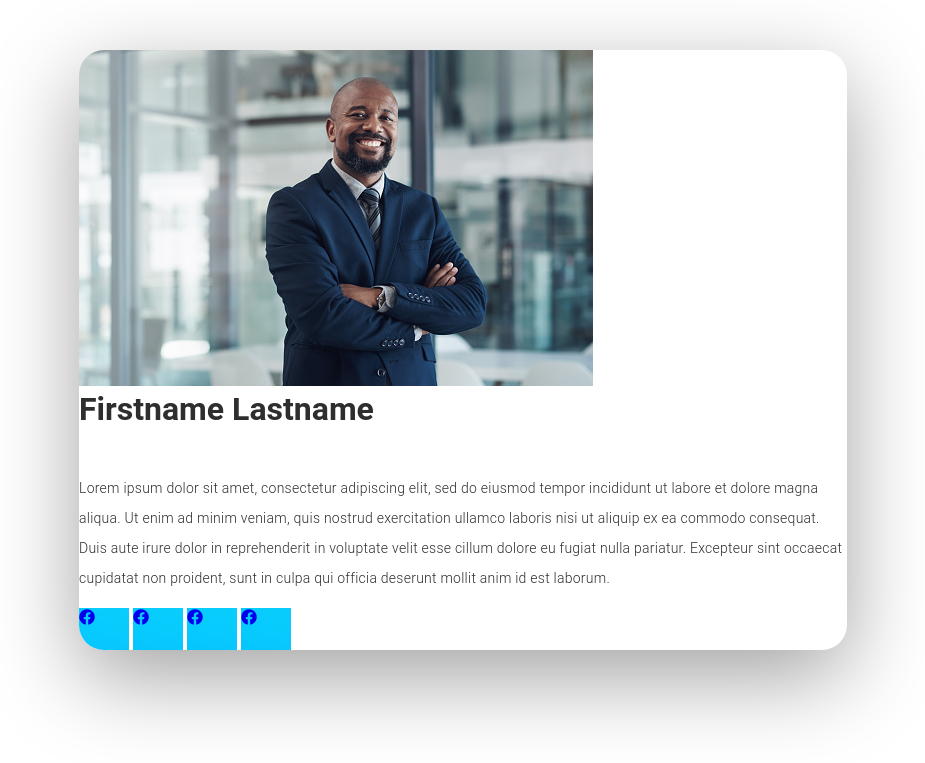
After one commit to hamzashaikh8/FirstPitch, a Flask app: page /profile in a window 1280 px wide. The commit adds this page. Shown: the top 763 px of the page, without its empty margins (49-974 px from the left). Run offline with Flask 2, Linux system fonts and the light colour scheme; some libraries are stand-ins or nearby versions.

Commit message:
changes to navbar in home, login and signup, added profile page

```diff
--- a/website/static/login.css
+++ b/website/static/login.css
@@ -4,6 +4,11 @@ body {
 	background-position: center center;
 	background-repeat: no-repeat;
 	background-attachment: fixed;
+}
+
+nav {
+    background-color: rgba(255, 255, 255, 0.5);
+    box-shadow: 0px 0px 60px  rgb(0, 225, 255);
 }
 
 .login-form{
--- /dev/null
+++ b/website/static/profile.css
@@ -0,0 +1,56 @@
+@import url('https://fonts.googleapis.com/css2?family=Yanone+Kaffeesatz&display=swap');
+
+*{
+    margin: 0;
+    padding: 0;
+    box-sizing: border-box;
+}
+
+body {
+    font-family: 'Roboto', sans-serif;
+    font-size: 16px;
+    color: #333;
+}
+
+.box {
+    width: 60%;
+    height: 600px;
+    display: inline-block;
+    margin: 50px 10%;
+    box-shadow: 0 27px 87px rgba(0,0,0,0.37);
+    border-radius: 25px;
+    overflow: hidden;
+}
+
+.box-img{
+    float: left;
+    width:50%;
+}
+
+.box-text{
+    float:left;
+    /* padding: 70px 70px 70px 35px; */
+}
+
+.box-text h1 {
+    font-style: 48px;
+    font-weight: bold;
+    color: #2e2e2e;
+    margin-bottom: 45px;
+}
+
+.box-text p {
+    font-size: 14px;
+    font-weight: 300;
+    color: #2e2e2e;
+    line-height: 30px;
+    letter-spacing: 0.25px;
+    margin-bottom: 15px;
+}
+
+.box-text .social a {
+    display: inline-block;
+    width: 50px;
+    height: 50px;
+    background-image: url('gradient_bg.jpg') ;
+}
--- a/website/static/signupassets/css/styles.css
+++ b/website/static/signupassets/css/styles.css
@@ -0,0 +1,4 @@
+nav {
+    background-color: rgba(255, 255, 255, 0.5);
+    box-shadow: 0px 0px 60px  rgb(0, 225, 255);
+}
--- a/website/templates/base.html
+++ b/website/templates/base.html
@@ -18,7 +18,7 @@
     <title>{% block title %}Home{% endblock %}</title>
   </head>
   <body>
-    <nav class="navbar navbar-expand-lg navbar-dark bg-dark">
+    <nav class="navbar navbar-expand-lg navbar-light">
       <div class="container-fluid">
         <a class="navbar-brand" style="font-family: 'Yanone Kaffeesatz', sans-serif; font-size:2rem">FirstPitch</a>
         <button
@@ -43,7 +43,7 @@
         </ul>
         <ul class="navbar-nav ms-auto">
           <li class="nav-item">
-            <a href="/login" class="btn btn-outline-light">Login</a>
+            <a href="/login" class="btn btn-outline-dark">Login</a>
           </li>
         </ul>
       </div>
--- a/website/templates/home.html
+++ b/website/templates/home.html
@@ -16,7 +16,7 @@
                 <div class="left">
                     <h1 class="header">A Dollar and A Dream</h1>
                     <h5 style="margin-right: 2rem;">Start your business today!</h5>
-                    <button class="btn btn-outline-dark btn-lg start-btn">Get Started</button>
+                    <a href="/sign-up" class="btn btn-outline-dark btn-lg start-btn">Get Started</a>
                 </div>
             </div>
             <div class="col-6">
--- /dev/null
+++ b/website/templates/profile.html
@@ -0,0 +1,33 @@
+<!DOCTYPE html>
+<html lang="en">
+    <head>
+        <meta charset="UTF-8">
+        <title>Profile</title>
+        <link rel="stylesheet" href="../static/profile.css">
+        <link rel="stylesheet" href="https://cdnjs.cloudflare.com/ajax/libs/font-awesome/6.1.1/css/all.min.css" integrity="sha512-KfkfwYDsLkIlwQp6LFnl8zNdLGxu9YAA1QvwINks4PhcElQSvqcyVLLD9aMhXd13uQjoXtEKNosOWaZqXgel0g==" crossorigin="anonymous" referrerpolicy="no-referrer" />
+    </head>
+    <body>
+        <div class="wrapper">
+            <div class="box">
+                <div class="box-img">
+                    <img src="../static/profile_pic.jpg">
+                </div>
+                <div class="box-text">
+                    <h1>Firstname Lastname</h1>
+                    <p>
+                        Lorem ipsum dolor sit amet, consectetur adipiscing elit, sed do eiusmod tempor incididunt ut labore et dolore magna aliqua. Ut enim ad minim veniam, quis nostrud exercitation ullamco laboris nisi ut aliquip ex ea commodo consequat.
+                        Duis aute irure dolor in reprehenderit in voluptate velit esse cillum dolore eu fugiat nulla pariatur.
+                        Excepteur sint occaecat cupidatat non proident, sunt in culpa qui officia deserunt mollit anim id est laborum.
+                    </p>
+
+                    <div class="social">
+                        <a href="#"><i class="fa-brands fa-facebook"></i></a>
+                        <a href="#"><i class="fa-brands fa-facebook"></i></a>
+                        <a href="#"><i class="fa-brands fa-facebook"></i></a>
+                        <a href="#"><i class="fa-brands fa-facebook"></i></a>
+                    </div>
+                </div>
+            </div>
+        </div>
+    </body>
+</html>
--- a/website/views.py
+++ b/website/views.py
@@ -5,3 +5,7 @@ views = Blueprint('views', __name__)
 @views.route('/')
 def home():
     return render_template("home.html")
+
+@views.route('/profile')
+def profile():
+    return render_template("profile.html")
```
Also changed, not shown: website/static/home.css (+7 -0 lines), website/templates/sign_up.html (+5 -5 lines), website/static/profile_pic.jpg (added).
